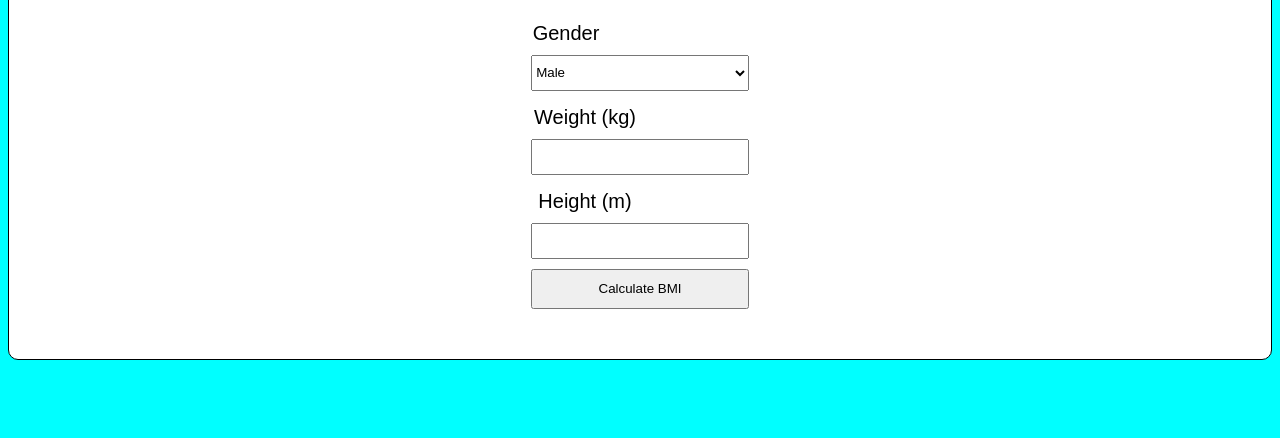
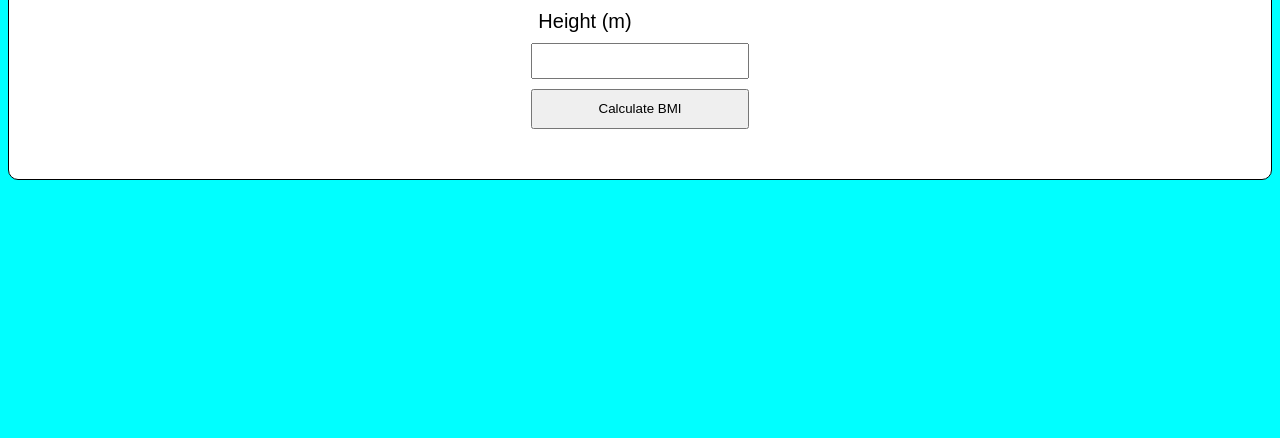
Before and after one commit to Zackkung/Bmi, a plain HTML site: page index.html in a window 1280 px wide. Shown: the part 362-800 px from the top of the page. Drawn offline with Linux system fonts and the light colour scheme.

Commit message:
Update style.css

```diff
--- a/style.css
+++ b/style.css
@@ -10,7 +10,7 @@ body {
   text-align: center;
   border: 1px solid black;
   position: relative;
-  top: 280px;
+  top: 100px;
   background: #fff;
   border-radius: 10px;
 }
```
